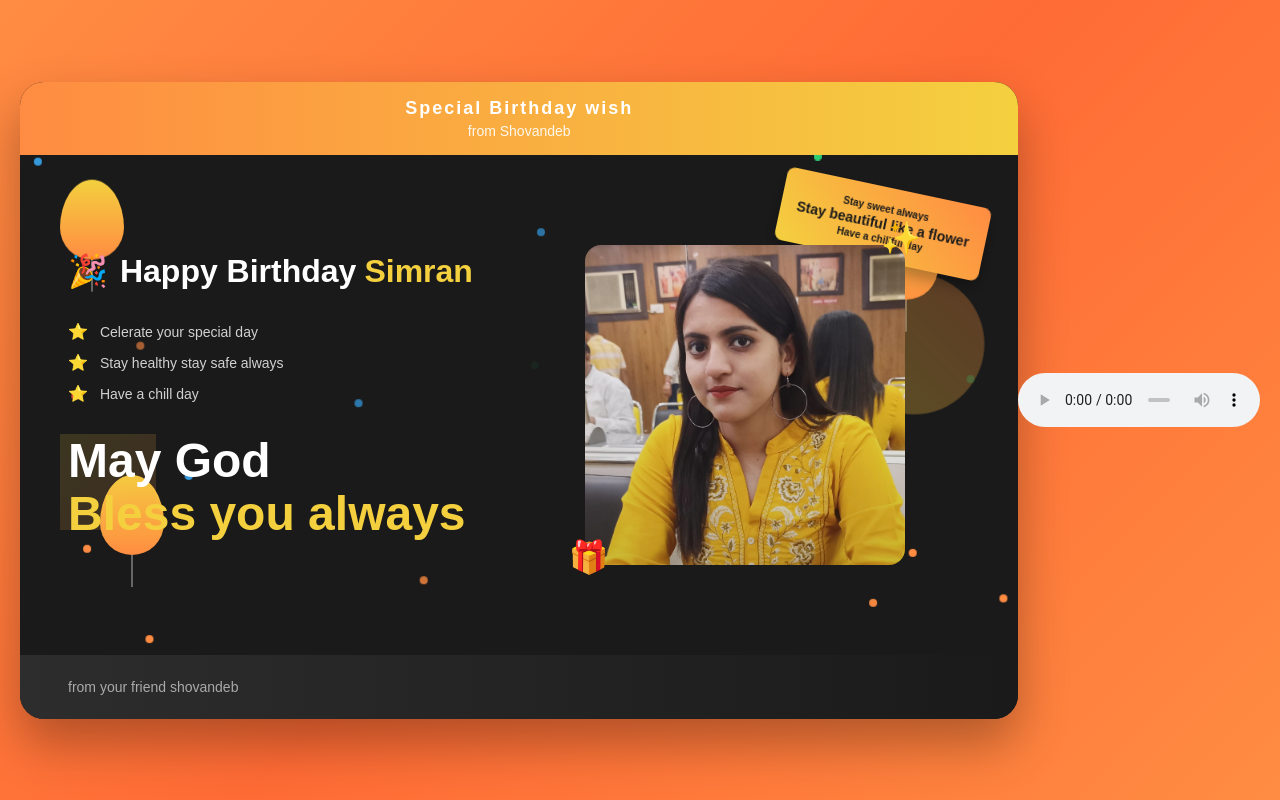
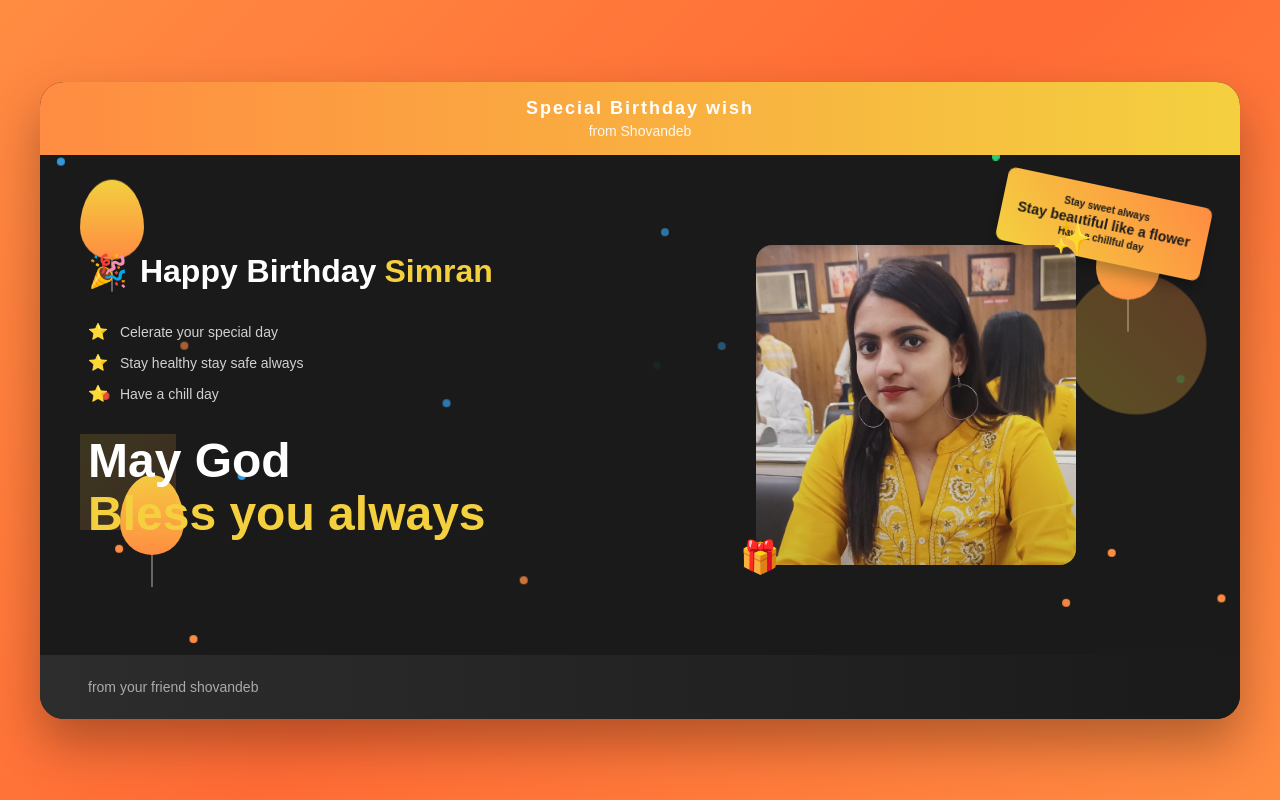
Before and after one commit to shovandebchakraborty/Special, a website built with Vite: page index.html in a window 1280 px wide. Built offline with nearby package versions, Linux system fonts and the light colour scheme.

Commit message:
Update index.html

```diff
--- a/index.html
+++ b/index.html
@@ -105,9 +105,6 @@
             </div>
         </div>
     </div>
-
-<!--Background audio-->
-    <audio src="birthday.m4a" controls autoplay loop class="audio"></audio>
     <script src="script.js"></script>
 </body>
 </html>
```
